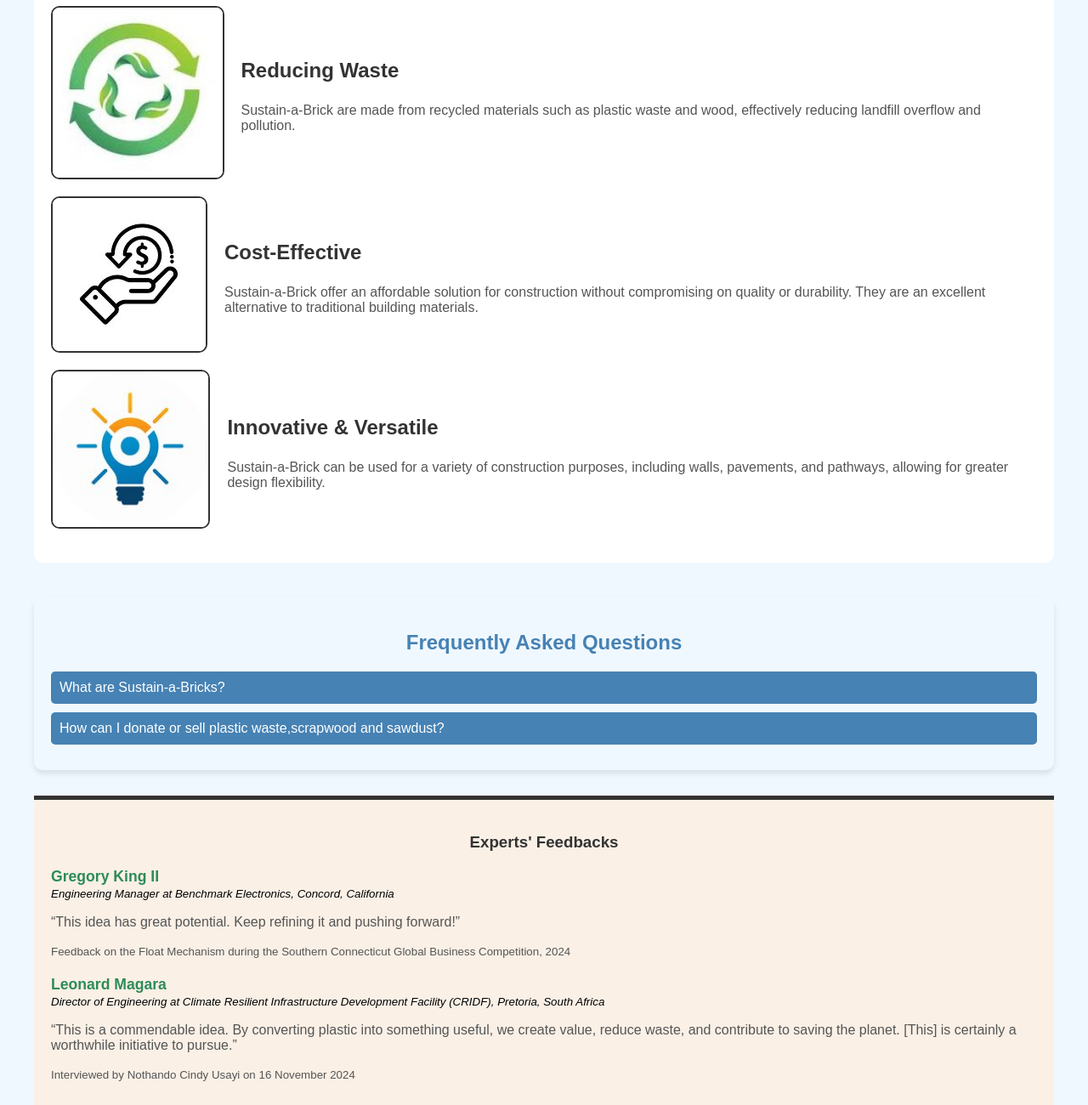
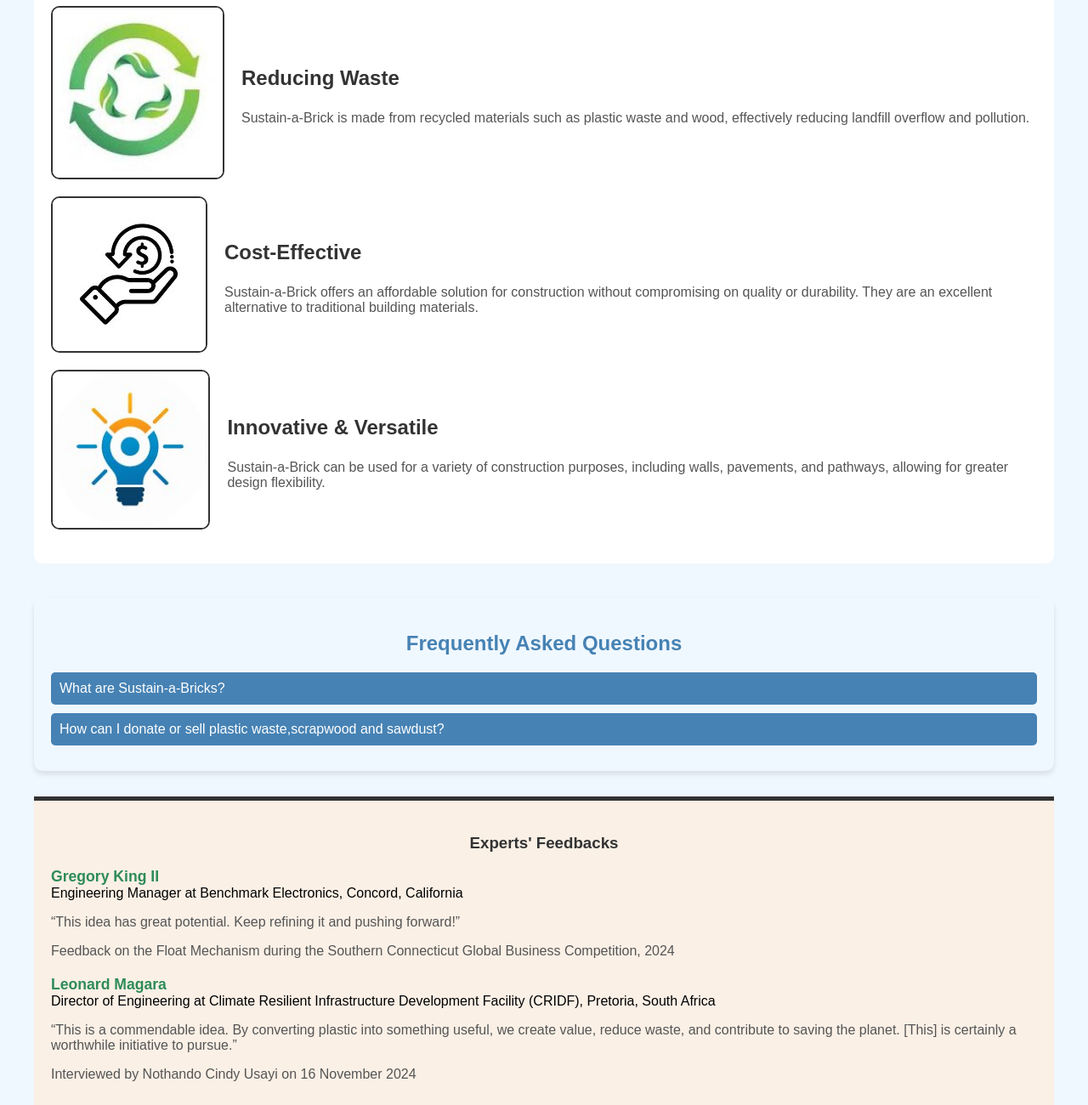
Before and after one commit to trucnguyenlethanh/sustainablebricks.github.io, a plain HTML site: page index.html in a window 1280 px wide. Shown: the part 1260-2560 px from the top of the page at 85% size. Drawn offline with Linux system fonts and the light colour scheme.

Commit message:
Update index.html

```diff
--- a/index.html
+++ b/index.html
@@ -343,14 +343,14 @@
                 <img src="reducing-waste.jpg" alt="Reducing Waste">
                 <div>
                     <h3>Reducing Waste</h3>
-                    <p>Sustain-a-Brick are made from recycled materials such as plastic waste and wood, effectively reducing landfill overflow and pollution.</p>
+                    <p>Sustain-a-Brick is made from recycled materials such as plastic waste and wood, effectively reducing landfill overflow and pollution.</p>
                 </div>
             </div>
             <div class="reason">
                 <img src="cost-reduction.jpg" alt="Cost Reduction">
                 <div>
                     <h3>Cost-Effective</h3>
-                    <p>Sustain-a-Brick offer an affordable solution for construction without compromising on quality or durability. They are an excellent alternative to traditional building materials.</p>
+                    <p>Sustain-a-Brick offers an affordable solution for construction without compromising on quality or durability. They are an excellent alternative to traditional building materials.</p>
                 </div>
             </div>
             <div class="reason">
@@ -383,16 +383,20 @@
         <div class="remarks">
             <h3>Experts' Feedbacks</h3>
             <div class="remark">
+                <div class="remark-header">
                 <strong>Gregory King II</strong>
-                <em><small>Engineering Manager at Benchmark Electronics, Concord, California</small></em>
-                <p>“This idea has great potential. Keep refining it and pushing forward!”</p>
-                <p><small>Feedback on the Float Mechanism during the Southern Connecticut Global Business Competition, 2024</small></p>
+                <span>Engineering Manager at Benchmark Electronics, Concord, California</span>
+                </div>
+                <p class="remark-content">“This idea has great potential. Keep refining it and pushing forward!”</p>
+                <p class="remark-footer">Feedback on the Float Mechanism during the Southern Connecticut Global Business Competition, 2024</p>
             </div>
             <div class="remark">
+                <div class="remark-header">
                 <strong>Leonard Magara</strong>
-                <em><small>Director of Engineering at Climate Resilient Infrastructure Development Facility (CRIDF), Pretoria, South Africa</small></em>
-                <p>“This is a commendable idea. By converting plastic into something useful, we create value, reduce waste, and contribute to saving the planet. [This] is certainly a worthwhile initiative to pursue.”</p>
-                <p><small>Interviewed by Nothando Cindy Usayi on 16 November 2024</small></p>
+                <span>Director of Engineering at Climate Resilient Infrastructure Development Facility (CRIDF), Pretoria, South Africa</span>
+                </div>
+                <p class="remark-content">“This is a commendable idea. By converting plastic into something useful, we create value, reduce waste, and contribute to saving the planet. [This] is certainly a worthwhile initiative to pursue.”</p>
+                <p class="remark-footer">Interviewed by Nothando Cindy Usayi on 16 November 2024</p>
             </div>
         </div>
     </div>
```
